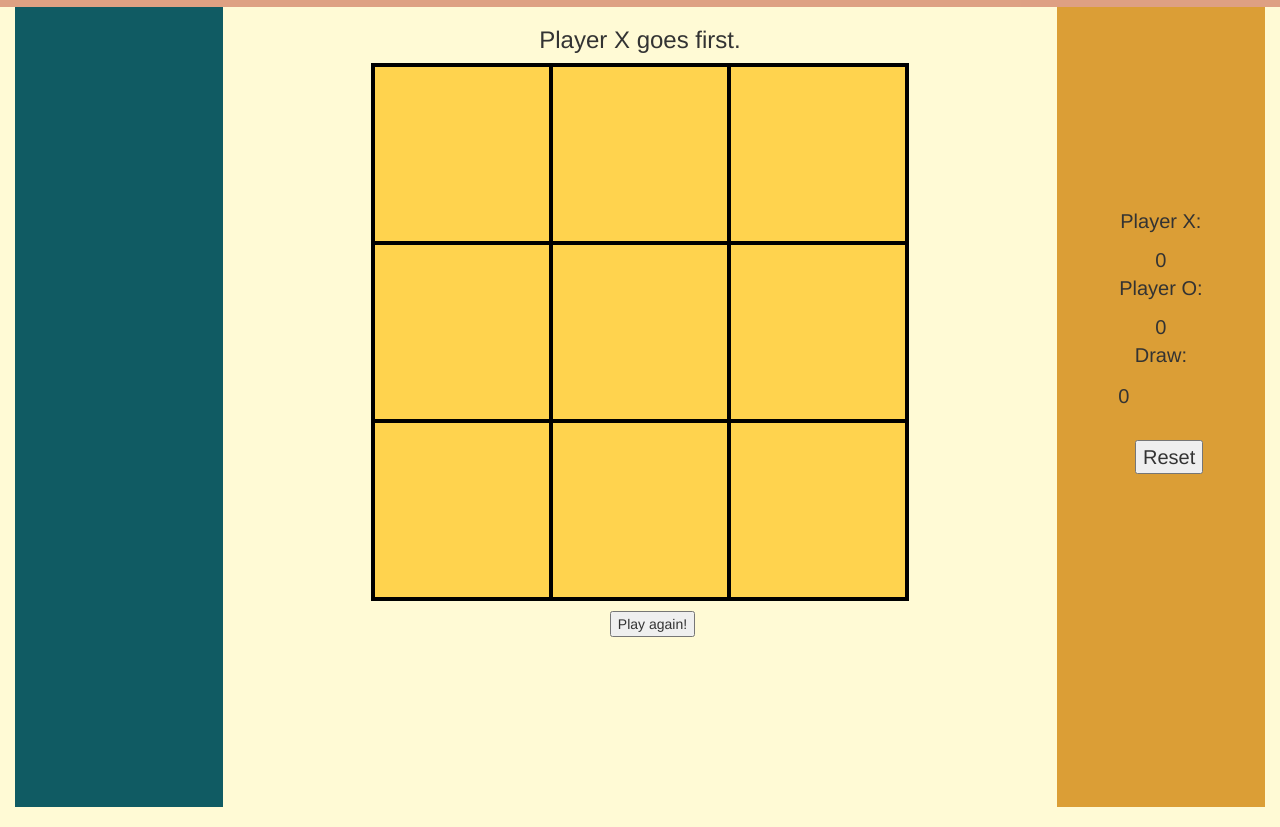
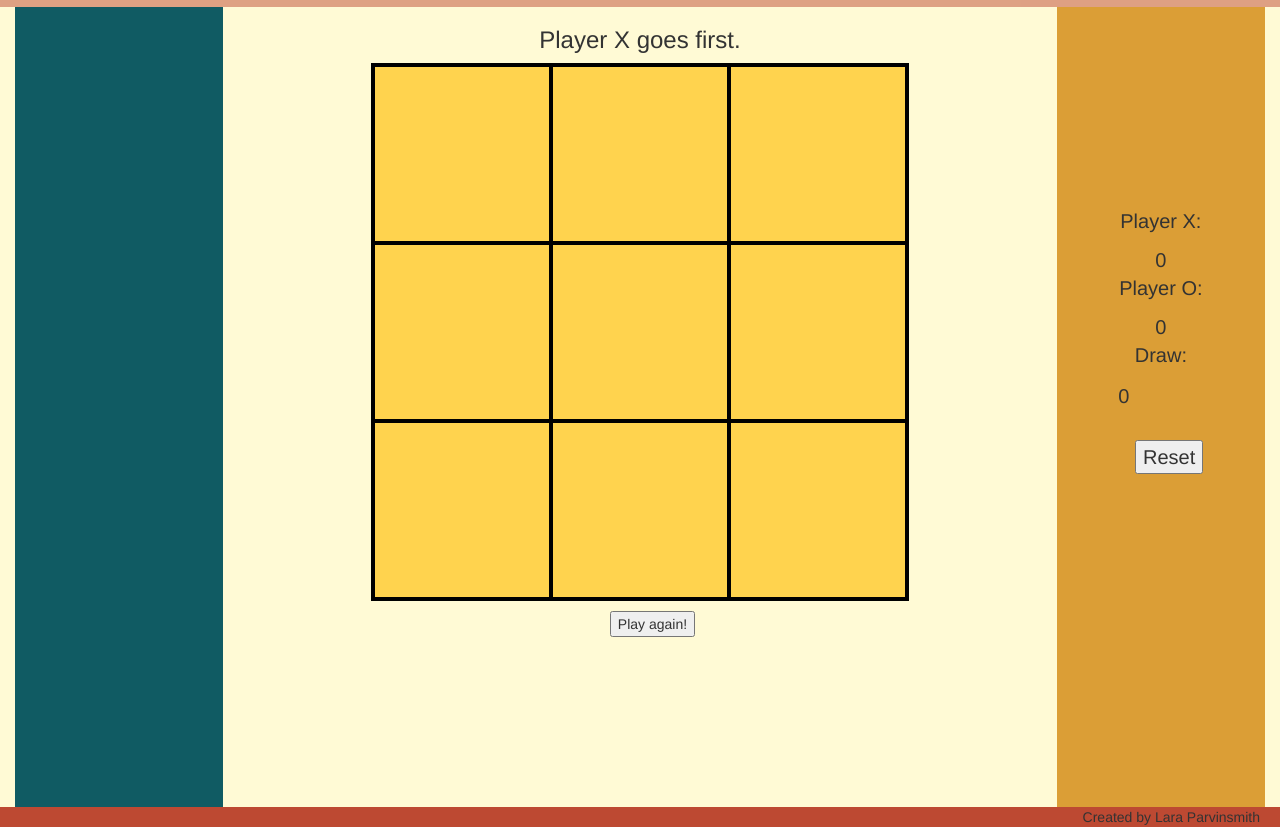
Before and after one commit to lparvinsmith/tic-tac-toe, a website: page index.html in a window 1280 px wide. Shown: the part 63-890 px from the top of the page. Drawn offline with nearby package versions, Linux system fonts and the light colour scheme.

Commit message:
adds footer

```diff
--- a/index.html
+++ b/index.html
@@ -37,6 +37,9 @@
       </div>
     </div>
   </div>
+  <footer class="footer">
+    Created by Lara Parvinsmith
+  </footer>
   <script src="node_modules/jquery/dist/jquery.js"></script>
   <script src="node_modules/bootstrap/dist/js/bootstrap.js"></script>
   <script src="game.js" type="text/javascript"></script>
--- a/style.css
+++ b/style.css
@@ -57,6 +57,11 @@
   position: relative;
   top: 60px;
   clear: both;
+}
+footer {
+  background-color: rgba(189, 73, 50, 1);
+  text-align: right;
+  padding-right: 20px;
 }
 
 /* Pulse Grow from https://github.com/IanLunn/Hover/*/
```
